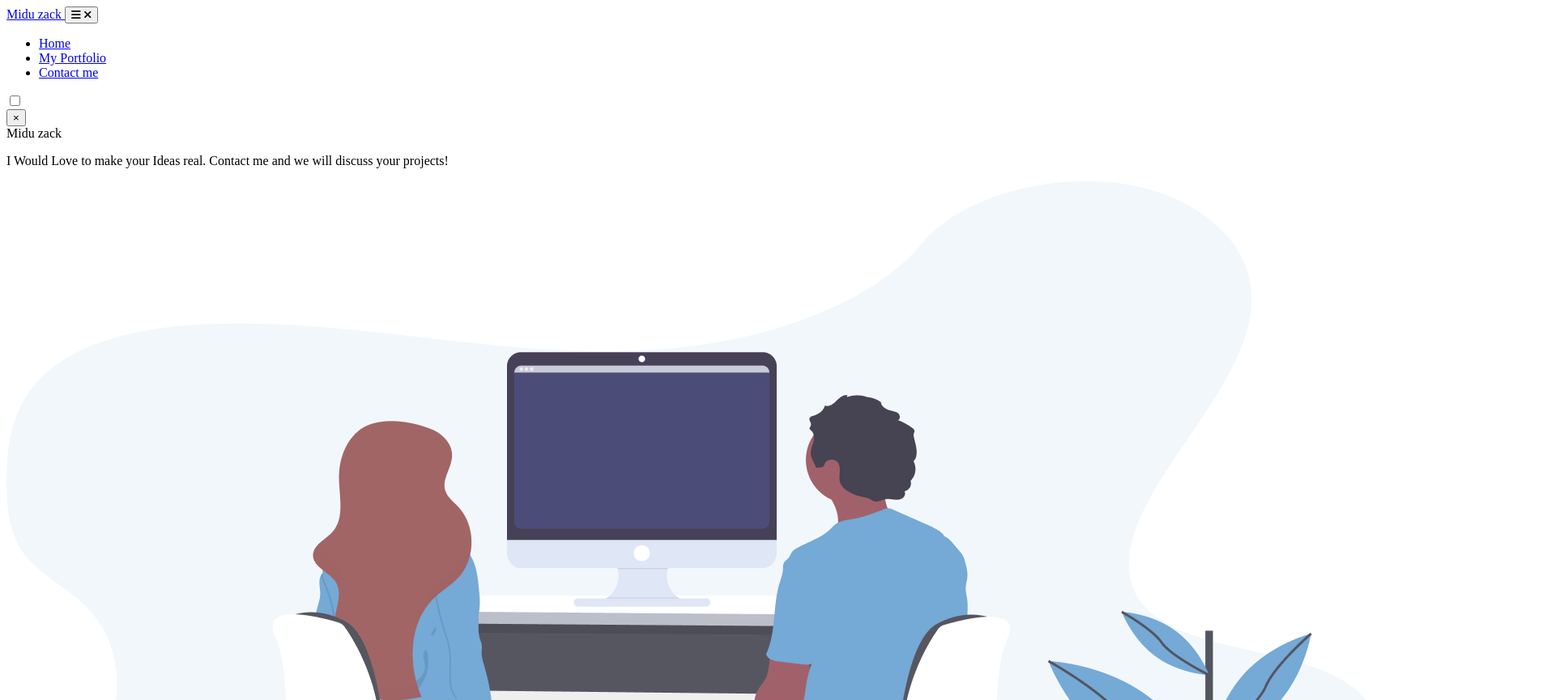
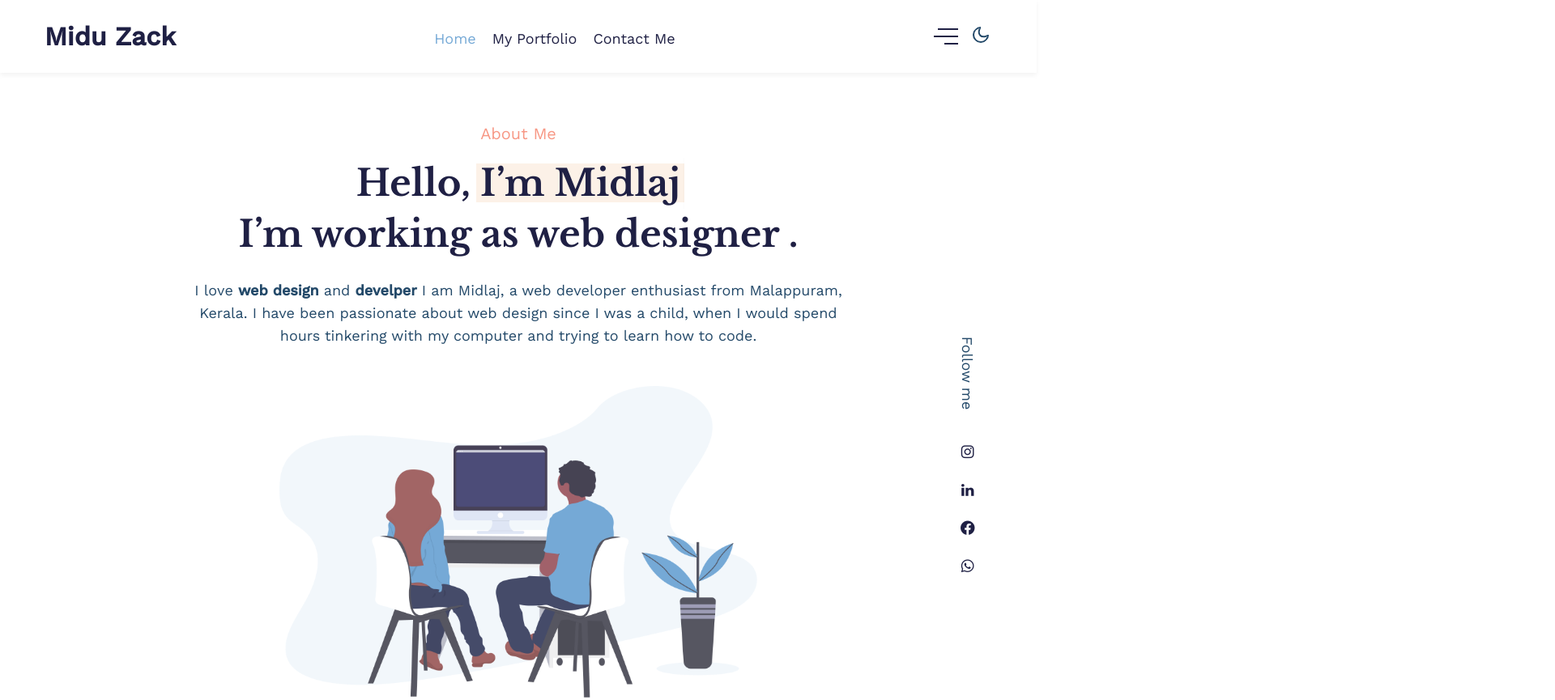
Before and after one commit to midu-zack/miduzack, a plain HTML site: page index.html in a window 1280 px wide. Shown: the top 865 px of the page at 81% size, 1920 px wide, since content can reach past the window. Drawn offline with nearby package versions, Linux system fonts and the light colour scheme; the site is published under a folder, as on GitHub Pages, so addresses that start at the root find nothing; files whose address does not match are found by name.

Commit message:
Update index.html

```diff
--- a/index.html
+++ b/index.html
@@ -33,7 +33,7 @@ Author URL: http://w3layouts.com
     <script src="/js/owl.carousel.js"></script>
     <script src="/js/theme-change.js"></script> -->
     <!-- Template CSS -->
-    <link rel="stylesheet" href="/assets/css/style-starter.css" />
+    <link rel="stylesheet" href="./assets/css/style-starter.css" />
 
 
   </head>
```
